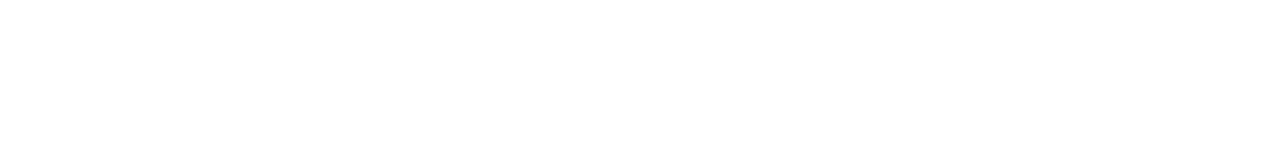
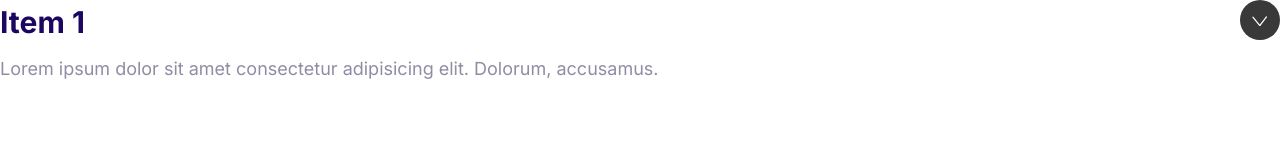
Before and after one commit to sadigwork/fasi-web, a plain HTML site: page index.html in a window 1280 px wide. Drawn offline with Linux system fonts and the light colour scheme.

Commit message:
Build collapsible components.

```diff
--- a/css/style.css
+++ b/css/style.css
@@ -504,3 +504,34 @@ a {
     margin: 0 2rem;
   }
 }
+/* Collapsibles */
+.collapsible__header {
+  display: flex;
+  justify-content: space-between;
+}
+
+.collapsible__heading {
+  margin-top: 0;
+  font-size: 3rem;
+}
+
+.collapsible__chevron {
+  transform: rotate(-90deg);
+  transition: transform 0.3s;
+}
+
+.collapsible__content {
+  max-height: 0;
+  overflow: hidden;
+  opacity: 0;
+  transition: all 0.3s;
+}
+
+.collapsible--expanded .collapsible__chevron {
+  transform: rotate(0);
+}
+
+.collapsible--expanded .collapsible__content {
+  max-height: 100vh;
+  opacity: 1;
+}
--- a/index.html
+++ b/index.html
@@ -13,5 +13,19 @@
     <link rel="stylesheet" href="./css/style.css" />
     <title>FASI's KITCHENS</title>
   </head>
-  <body></body>
+  <body>
+    <div class="collapsible collapsible--expanded">
+      <header class="collapsible__header">
+        <h2 class="collapsible__heading">Item 1</h2>
+        <svg class="icon icon--white collapsible__chevron">
+          <use xlink:href="icons/sprite.svg#chevron"></use>
+        </svg>
+      </header>
+      <div class="collapsible__content">
+        Lorem ipsum dolor sit amet consectetur adipisicing elit. Dolorum,
+        accusamus.
+      </div>
+    </div>
+    <script src="js/main.js"></script>
+  </body>
 </html>
--- /dev/null
+++ b/js/main.js
@@ -0,0 +1,6 @@
+const collapsibles = document.querySelectorAll(".collapsible");
+collapsibles.forEach((item) =>
+  item.addEventListener("click", function () {
+    this.classList.toggle("collapsible--expanded");
+  })
+);
```
Also changed, not shown: components/collapsibles.html (added, +11 -0 lines).
